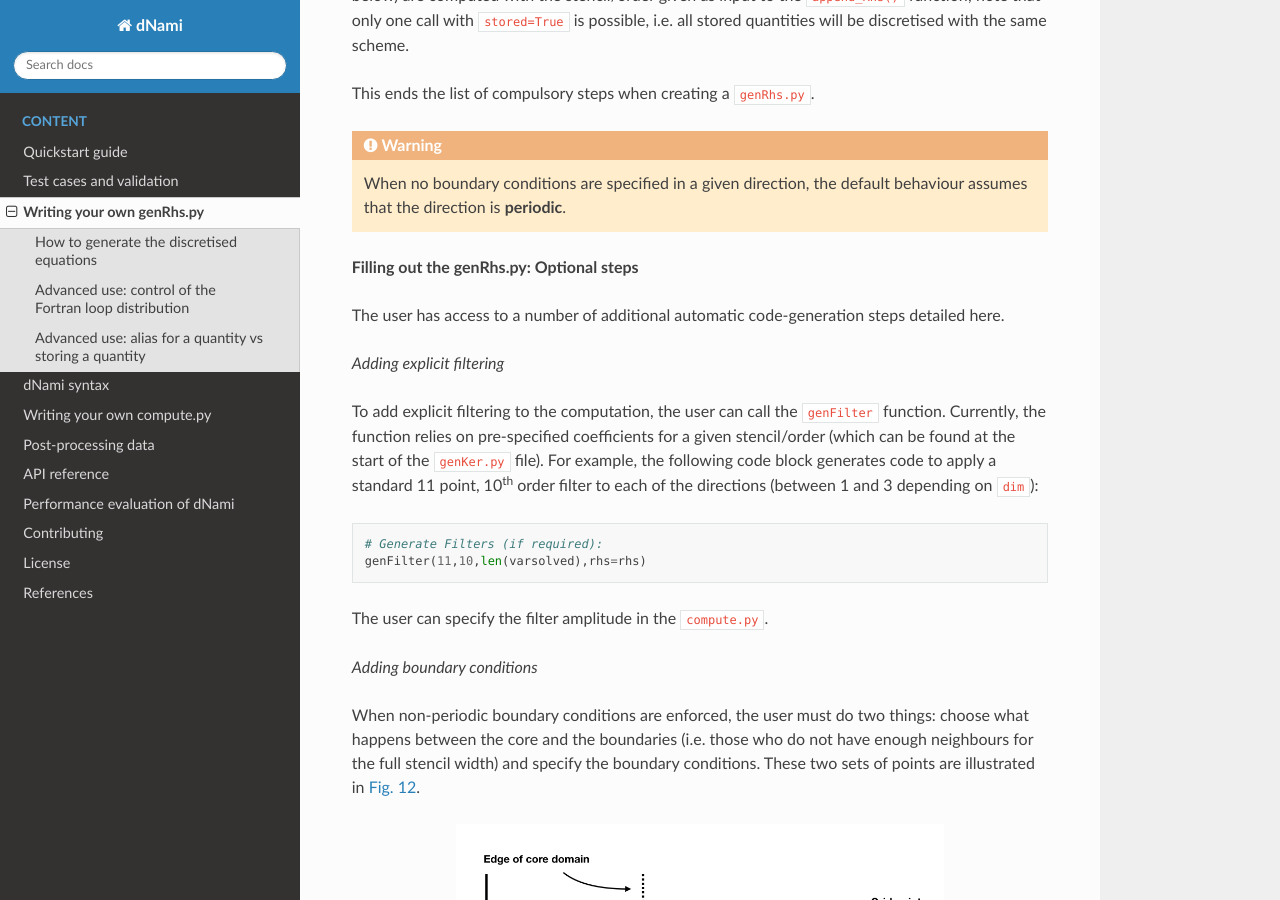
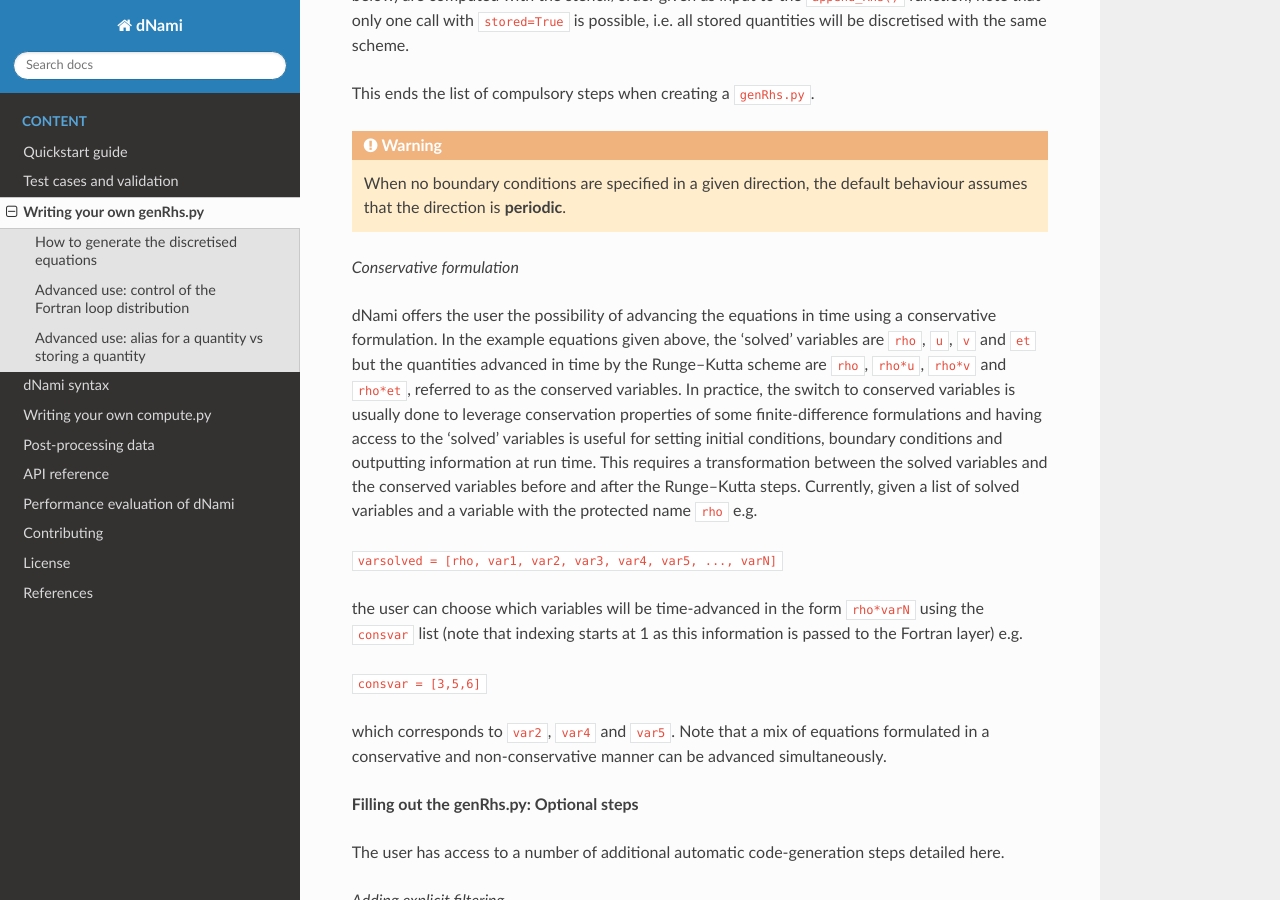
Before and after one commit to dNamiLab/dNami, a Sphinx documentation site: the page built from doc/usage/genRhs.rst, in a window 1280 px wide and 900 px high, scrolled down 4037 px. Built offline with Sphinx 7.4.7 and the Read the Docs theme 2.0.0, drawn with Linux system fonts in a browser that asks for light colours.

Commit message:
documentation changes for consvar details

```diff
--- a/doc/usage/genRhs.rst
+++ b/doc/usage/genRhs.rst
@@ -154,7 +154,17 @@ This ends the list of compulsory steps when creating a ``genRhs.py``.
 
     When no boundary conditions are specified in a given direction, the default behaviour assumes that the direction is **periodic**.
 
+*Conservative formulation*
 
+dNami offers the user the possibility of advancing the equations in time using a conservative formulation. In the example equations given above, the 'solved' variables are ``rho``, ``u``, ``v`` and ``et`` but the quantities advanced in time by the Runge--Kutta scheme are ``rho``, ``rho*u``, ``rho*v`` and ``rho*et``, referred to as the conserved variables. In practice, the switch to conserved variables is usually done to leverage conservation properties of some finite-difference formulations and having access to the 'solved' variables is useful for setting initial conditions, boundary conditions and outputting information at run time.  This requires a transformation between the solved variables and the conserved variables before and after the Runge--Kutta steps. Currently, given a list of solved variables and a variable with the protected name ``rho`` e.g.
+
+``varsolved = [rho, var1, var2, var3, var4, var5, ..., varN]``
+
+the user can choose which variables will be time-advanced in the form ``rho*varN`` using the ``consvar`` list (note that indexing starts at 1 as this information is passed to the Fortran layer) e.g.
+
+``consvar = [3,5,6]``
+
+which corresponds to ``var2``, ``var4`` and ``var5``. Note that a mix of equations formulated in a conservative and non-conservative manner can be advanced simultaneously.
 
 **Filling out the genRhs.py: Optional steps**
 
--- a/doc/usage/quickstart.rst
+++ b/doc/usage/quickstart.rst
@@ -113,7 +113,7 @@ The ``rhs.py`` uses a list to define the variables to be advanced in time and py
 
         varsolved = ['rho','u','et']
 
-To specify that we wish to advance them in conservative form, we refer to the corresponding position in the above list with the ``consvar`` list (the index starts at 1 as this will be used in the Fortran layer).
+To specify that we wish to advance them in conservative form  we refer to the corresponding position in the above list with the ``consvar`` list (the index starts at 1 as this will be used in the Fortran layer). For more details on this aspect, see the :doc:`/usage/genRhs` section.
 
 .. code-block:: python
 
```
